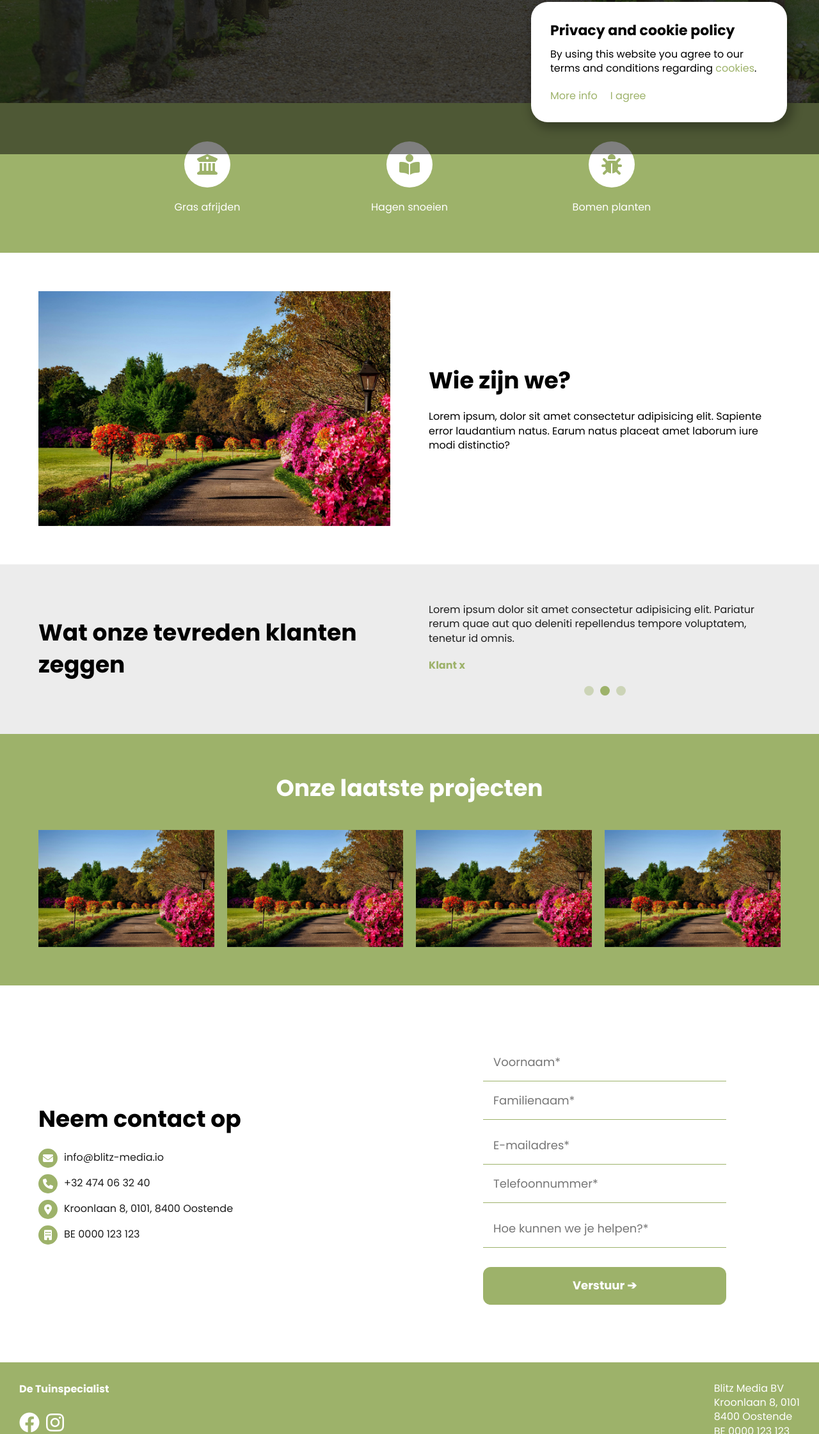
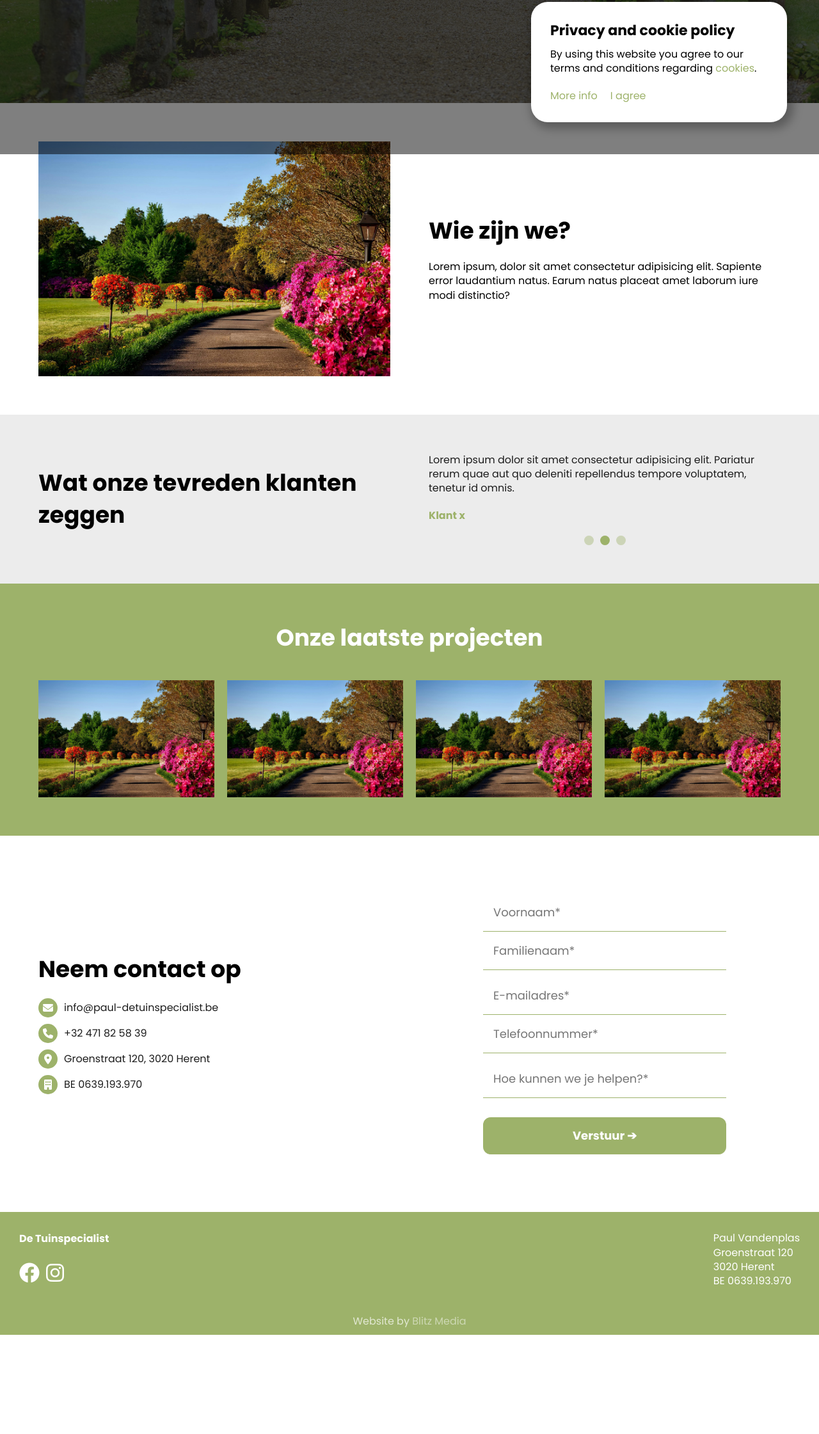
Before and after one commit to K1NGAARON/de-tuinspecialist, a plain HTML site: page index.html in a window 1280 px wide. Shown: the part 559-2800 px from the top of the page at 64% size. After the commit the page ends 2645 px from the top, so only its background shows below. Drawn offline with nearby package versions, Linux system fonts and the light colour scheme; files whose address does not match are found by name.

Commit message:
added legal informatipn

```diff
--- a/index.html
+++ b/index.html
@@ -44,13 +44,13 @@
                     <div class="icon">
                         <i class="fa-solid fa-envelope"></i>
                     </div>
-                    <a href="">info@blitz-media.io</a>
+                    <a href="mailto:info@paul-detuinspecialist.be">info@paul-detuinspecialist.be</a>
                 </div>
                 <div class="legal-item">
                     <div class="icon">
                         <i class="fa-solid fa-phone"></i>
                     </div>
-                    <a href="">+32 474 06 32 40</a>
+                    <a href="tel:0471 82 58 39">+32 471 82 58 39</a>
                 </div>
             </div>
         </div>
@@ -61,7 +61,7 @@
                 </a>
 
                 <nav class="navbar">
-                    <a class="nav" href="/">
+                    <a class="nav current-page" href="/">
                         Home
                     </a>
                     <a class="nav" href="/diensten/">
@@ -126,37 +126,6 @@
         </a>
     </div>
     <div class="overlay"></div>
-</div>
-
-<div class="section green">
-    <div class="row flex-col center animate">
-        <div class="wrapper usp-wrapper">
-            <div class="item">
-                <div class="icon-holder">
-                    <i class="fas fa-university fa-2x"></i>
-                </div>
-                <p>
-                    Gras afrijden
-                </p>
-            </div>
-            <div class="item">
-                <div class="icon-holder">
-                    <i class="fas fa-book-reader fa-2x"></i>
-                </div>
-                <p>
-                    Hagen snoeien
-                </p>
-            </div>
-            <div class="item">
-                <div class="icon-holder">
-                    <i class="fas fa-bug fa-2x"></i>
-                </div>
-                <p>
-                    Bomen planten
-                </p>
-            </div>
-        </div>
-    </div>
 </div>
 
 <div class="section">
@@ -257,25 +226,25 @@
                     <div class="icon">
                         <i class="fa-solid fa-envelope"></i>
                     </div>
-                    <a href="">info@blitz-media.io</a>
+                    <a href="mailto:info@paul-detuinspecialist.be">info@paul-detuinspecialist.be</a>
                 </div>
                 <div class="legal-item">
                     <div class="icon">
                         <i class="fa-solid fa-phone"></i>
                     </div>
-                    <a href="">+32 474 06 32 40</a>
+                    <a href="tel:0471 82 58 39">+32 471 82 58 39</a>
                 </div>
                 <div class="legal-item">
                     <div class="icon">
                         <i class="fa-solid fa-location-dot"></i>
                     </div>
-                    <p>Kroonlaan 8, 0101, 8400 Oostende</p>
+                    <p>Groenstraat 120, 3020 Herent</p>
                 </div>
                 <div class="legal-item">
                     <div class="icon">
                         <i class="fa-solid fa-building"></i>
                     </div>
-                    <p>BE 0000 123 123</p>
+                    <p>BE 0639.193.970</p>
                 </div>
             </div>
         </div>
@@ -318,13 +287,13 @@
             </div>
             <div class="footer-container">
                 <p class="legal">
-                    Blitz Media BV
+                    Paul Vandenplas
                     <br>
-                    Kroonlaan 8, 0101
+                    Groenstraat 120
                     <br>
-                    8400 Oostende
+                    3020 Herent
                     <br>
-                    BE 0000 123 123
+                    BE 0639.193.970
                 </p>
             </div>
         </div>
```
Also changed, not shown: 404.html (+6 -6 lines), contact/bedankt/index.html (+6 -6 lines), contact/index.html (+10 -10 lines), diensten/index.html (+10 -10 lines), diensten/tuinaanleg/index.html (+10 -10 lines), legal/cookie-policy/index.html (+6 -6 lines), offerte/index.html (+6 -6 lines), realisaties/index.html (+10 -10 lines).
